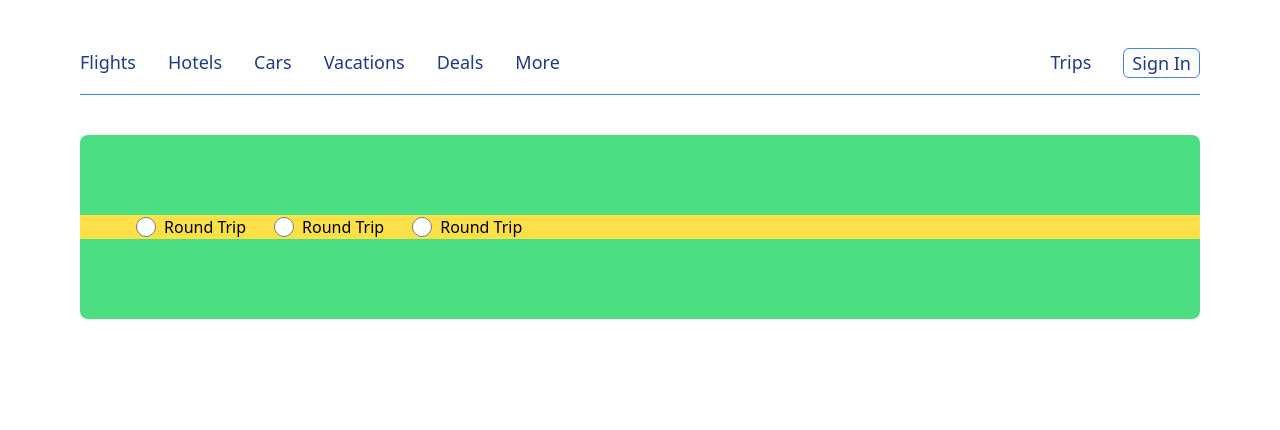
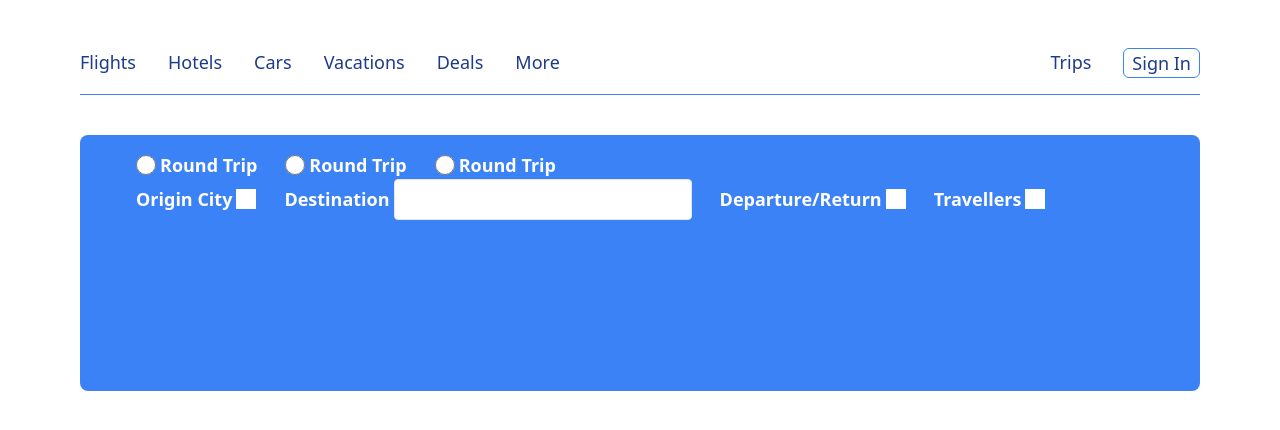
Before and after one commit to Sam516-Dev/my-project, a React (Create React App) app: page / in a window 1280 px wide. Shown: the top 430 px of the page. Built offline with nearby package versions, Linux system fonts and the light colour scheme.

Commit message:
done
Signed-off-by: Sam516-Dev <samuelnjoroge3455@gmail.com>

```diff
--- a/src/components/FrontBar.js
+++ b/src/components/FrontBar.js
@@ -4,28 +4,58 @@ function FrontBar() {
   return (
     <div>
       <div>
-        <div className=" bg-green-400 py-20 rounded-lg mt-10">
-          <div className=" bg-yellow-300 px-14 flex items-center gap-7">
-            <div className="gap-2 flex items-center">
+        <div className=" bg-blue-500 py-32 rounded-lg mt-10">
+          <div className=" px-14 flex -mt-28 items-center gap-7">
+            <div className="gap-1 text-white font-semibold text-lg flex items-center">
               <input
                 type="radio"
                 className="form-radio text-indigo-600 h-5 w-5"
               />
               <label> Round Trip</label>
             </div>
-            <div className=" flex items-center gap-2">
+            <div className=" text-white font-semibold text-lg flex items-center gap-1">
               <input
                 type="radio"
                 className="form-radio text-indigo-600 h-5 w-5"
               />
               <label> Round Trip</label>
             </div>
-            <div className=" flex items-center gap-2">
+            <div className=" text-white font-semibold text-lg flex items-center gap-1">
               <input
                 type="radio"
                 className="form-radio text-indigo-600 h-5 w-5"
               />
               <label> Round Trip</label>
+            </div>
+          </div>
+
+          <div className=" px-14 flex items-center gap-7">
+            <div className="gap-1 text-white font-semibold text-lg flex items-center">
+              <label> Origin City </label>
+              <input
+                type="text"
+                className="form-radio text-indigo-600 h-5 w-5"
+              />
+            </div>
+            <div className=" text-white font-semibold text-lg flex items-center gap-1">
+              <label> Destination </label>
+              <input
+                type="text"
+                class="appearance-none border rounded w-full py-2 px-3 text-gray-700 leading-tight focus:outline-none focus:shadow-outline" id="username"/>
+            </div>
+            <div className=" text-white font-semibold text-lg flex items-center gap-1">
+              <label> Departure/Return </label>
+              <input
+                type="text"
+                className="form-radio text-indigo-600 h-5 w-5"
+              />
+            </div>
+            <div className=" text-white font-semibold text-lg flex items-center gap-1">
+              <label> Travellers </label>
+              <input
+                type="text"
+                className="form-radio text-indigo-600 h-5 w-5"
+              />
             </div>
           </div>
         </div>
```
